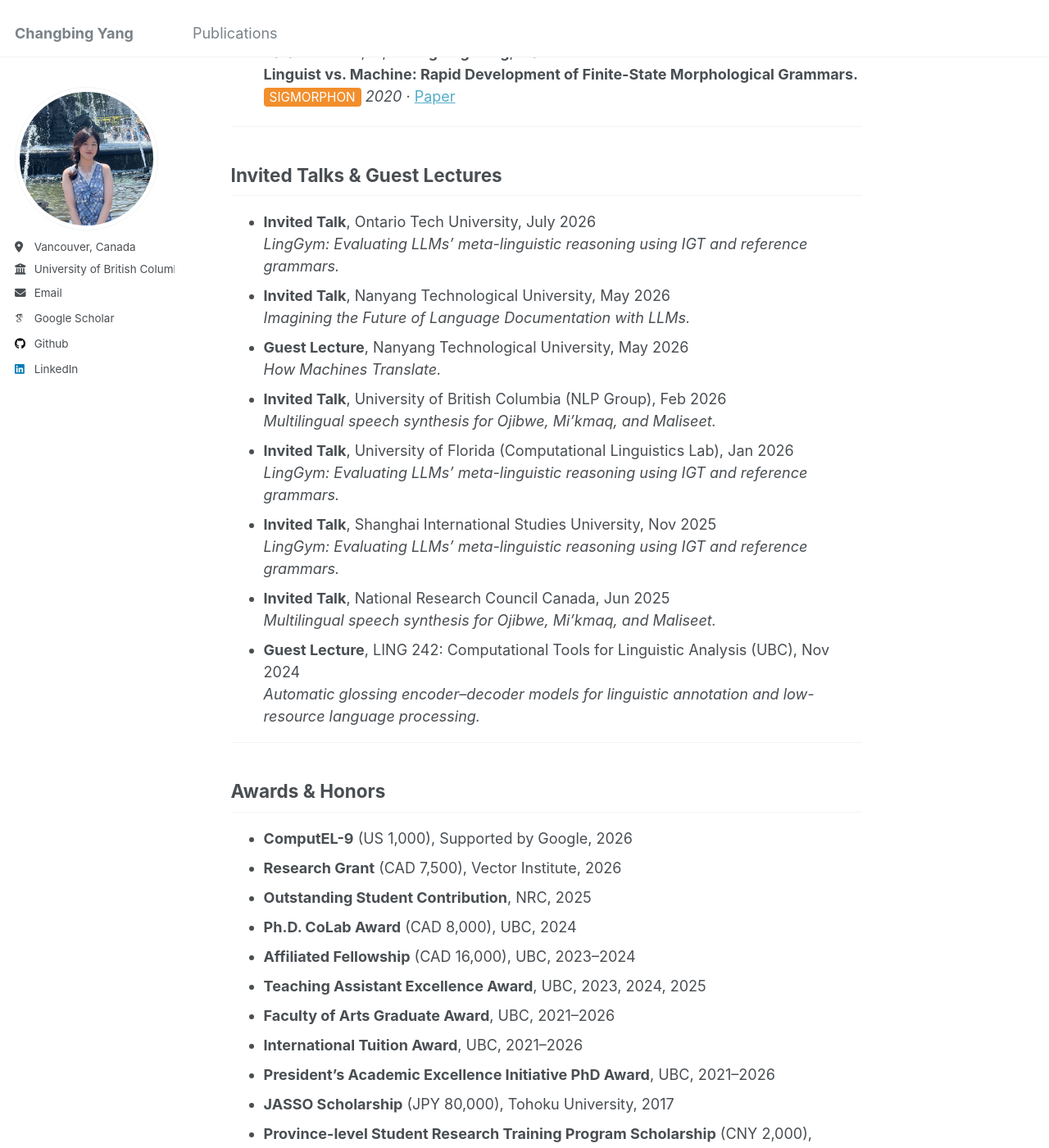
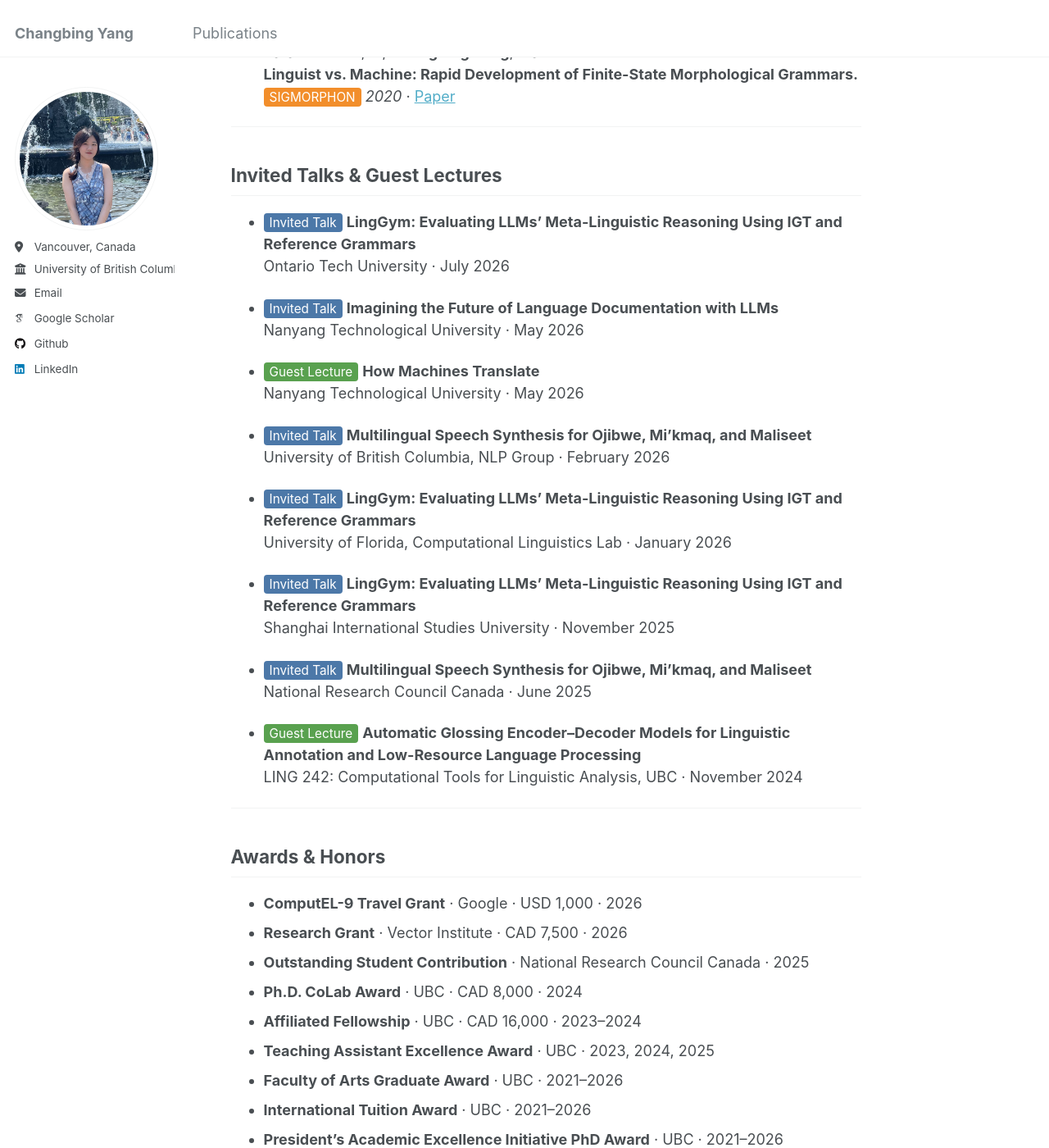
Before and after one commit to changbingY/changbingY.github.io, a Jekyll site: the page built from _pages/about.md, in a window 1280 px wide and 1400 px high, scrolled down 2742 px. Shown: the whole window at 82% size. Built offline with Jekyll 4.4.1, drawn with Linux system fonts in a browser that asks for light colours; some web fonts are replaced; some of the changed text lies outside the part shown.

Commit message:
Update about.md

```diff
--- a/_pages/about.md
+++ b/_pages/about.md
@@ -93,58 +93,67 @@ My research is at the intersection of linguistics and AI. My work mainly focuses
 
 ## Invited Talks & Guest Lectures
 
-- **Invited Talk**, Ontario Tech University, July 2026
-  *LingGym: Evaluating LLMs' meta-linguistic reasoning using IGT and reference grammars.*
-- **Invited Talk**, Nanyang Technological University, May 2026
-  *Imagining the Future of Language Documentation with LLMs.*
-- **Guest Lecture**, Nanyang Technological University, May 2026
-  *How Machines Translate.*
-- **Invited Talk**, University of British Columbia (NLP Group), Feb 2026
-  *Multilingual speech synthesis for Ojibwe, Mi'kmaq, and Maliseet.*
-- **Invited Talk**, University of Florida (Computational Linguistics Lab), Jan 2026
-  *LingGym: Evaluating LLMs' meta-linguistic reasoning using IGT and reference grammars.*
-- **Invited Talk**, Shanghai International Studies University, Nov 2025
-  *LingGym: Evaluating LLMs' meta-linguistic reasoning using IGT and reference grammars.*
-- **Invited Talk**, National Research Council Canada, Jun 2025
-  *Multilingual speech synthesis for Ojibwe, Mi'kmaq, and Maliseet.*
-- **Guest Lecture**, LING 242: Computational Tools for Linguistic Analysis (UBC), Nov 2024
-  *Automatic glossing encoder–decoder models for linguistic annotation and low-resource language processing.*
+- <span style="background-color:#4C78A8;color:white;padding:2px 7px;border-radius:4px;font-size:0.85em;">Invited Talk</span> **LingGym: Evaluating LLMs' Meta-Linguistic Reasoning Using IGT and Reference Grammars**
+  Ontario Tech University · July 2026
+
+- <span style="background-color:#4C78A8;color:white;padding:2px 7px;border-radius:4px;font-size:0.85em;">Invited Talk</span> **Imagining the Future of Language Documentation with LLMs**
+  Nanyang Technological University · May 2026
+
+- <span style="background-color:#59A14F;color:white;padding:2px 7px;border-radius:4px;font-size:0.85em;">Guest Lecture</span> **How Machines Translate**
+  Nanyang Technological University · May 2026
+
+- <span style="background-color:#4C78A8;color:white;padding:2px 7px;border-radius:4px;font-size:0.85em;">Invited Talk</span> **Multilingual Speech Synthesis for Ojibwe, Mi'kmaq, and Maliseet**
+  University of British Columbia, NLP Group · February 2026
+
+- <span style="background-color:#4C78A8;color:white;padding:2px 7px;border-radius:4px;font-size:0.85em;">Invited Talk</span> **LingGym: Evaluating LLMs' Meta-Linguistic Reasoning Using IGT and Reference Grammars**
+  University of Florida, Computational Linguistics Lab · January 2026
+
+- <span style="background-color:#4C78A8;color:white;padding:2px 7px;border-radius:4px;font-size:0.85em;">Invited Talk</span> **LingGym: Evaluating LLMs' Meta-Linguistic Reasoning Using IGT and Reference Grammars**
+  Shanghai International Studies University · November 2025
+
+- <span style="background-color:#4C78A8;color:white;padding:2px 7px;border-radius:4px;font-size:0.85em;">Invited Talk</span> **Multilingual Speech Synthesis for Ojibwe, Mi'kmaq, and Maliseet**
+  National Research Council Canada · June 2025
+
+- <span style="background-color:#59A14F;color:white;padding:2px 7px;border-radius:4px;font-size:0.85em;">Guest Lecture</span> **Automatic Glossing Encoder–Decoder Models for Linguistic Annotation and Low-Resource Language Processing**
+  LING 242: Computational Tools for Linguistic Analysis, UBC · November 2024
 
 ---
+
 ## Awards & Honors
-- **ComputEL-9** (US 1,000), Supported by Google, 2026
-- **Research Grant** (CAD 7,500), Vector Institute, 2026
-- **Outstanding Student Contribution**, NRC, 2025
-- **Ph.D. CoLab Award** (CAD 8,000), UBC, 2024
-- **Affiliated Fellowship** (CAD 16,000), UBC, 2023–2024
-- **Teaching Assistant Excellence Award**, UBC, 2023, 2024, 2025
-- **Faculty of Arts Graduate Award**, UBC, 2021–2026
-- **International Tuition Award**, UBC, 2021–2026
-- **President's Academic Excellence Initiative PhD Award**, UBC, 2021–2026
-- **JASSO Scholarship** (JPY 80,000), Tohoku University, 2017
-- **Province-level Student Research Training Program Scholarship** (CNY 2,000), Southeast University, 2016
-- **Course Scholarship** (CNY 1,000), Southeast University, 2015
+
+- **ComputEL-9 Travel Grant** · Google · USD 1,000 · 2026
+- **Research Grant** · Vector Institute · CAD 7,500 · 2026
+- **Outstanding Student Contribution** · National Research Council Canada · 2025
+- **Ph.D. CoLab Award** · UBC · CAD 8,000 · 2024
+- **Affiliated Fellowship** · UBC · CAD 16,000 · 2023–2024
+- **Teaching Assistant Excellence Award** · UBC · 2023, 2024, 2025
+- **Faculty of Arts Graduate Award** · UBC · 2021–2026
+- **International Tuition Award** · UBC · 2021–2026
+- **President's Academic Excellence Initiative PhD Award** · UBC · 2021–2026
+- **JASSO Scholarship** · Tohoku University · JPY 80,000 · 2017
+- **Province-level Student Research Training Program Scholarship** · Southeast University · CNY 2,000 · 2016
+- **Course Scholarship** · Southeast University · CNY 1,000 · 2015
 
 ---
 ## Academic Service
 
-**Reviewer:** AAAI (2027), ACL Rolling Review (2021–present), NAACL (2022), SIGMORPHON (2022, 2023, 2024), ComputEL-8 (2025), WiNLP (2025, 2026), ACL-SRW (2026)
+**Reviewer**
+AAAI 2027 · ACL Rolling Review 2021–present · NAACL 2022 · SIGMORPHON 2022–2024 · ComputEL-8 2025 · WiNLP 2025–2026 · ACL-SRW 2026
 
-**Program Committees:** SIGMORPHON (2022, 2023, 2024)，Computel-8 (2025)
+**Program Committee**
+SIGMORPHON 2022–2024 · ComputEL-8 2025
 
 ## Teaching Experience
-**Lecturer**, UBC, 2026 fall
-- LING 142 Language and Technology
 
-**Lab Instructor / Senior TA**, UBC, 2024–2026
-- DSCI 511: Programming for Data Science
-- DSCI 512: Algorithms and Data Structures
-- COLX 521: Corpus Linguistics
+**Lecturer** · University of British Columbia · Fall 2026
+LING 142 — Language and Technology
 
-**Teaching Assistant**, UBC, 2022–2024
-- COLX 525: Computational Morphology
-- COLX 561: Computational Semantics
-- COLX 581: NLP for Low-Resource Languages
+**Lab Instructor / Senior Teaching Assistant** · University of British Columbia · 2024–2026
+DSCI 511 — Programming for Data Science
+DSCI 512 — Algorithms and Data Structures
+COLX 521 — Corpus Linguistics
 
-**Teaching Assistant**, UBC, 2023
-- LING 142: Language and Technology
+**Teaching Assistant** · University of British Columbia · 2022–2024
+COLX 525 — Computational Morphology
+COLX 561 — Computational Semantics
+COLX 581 — NLP for Low-Resource Languages
```
